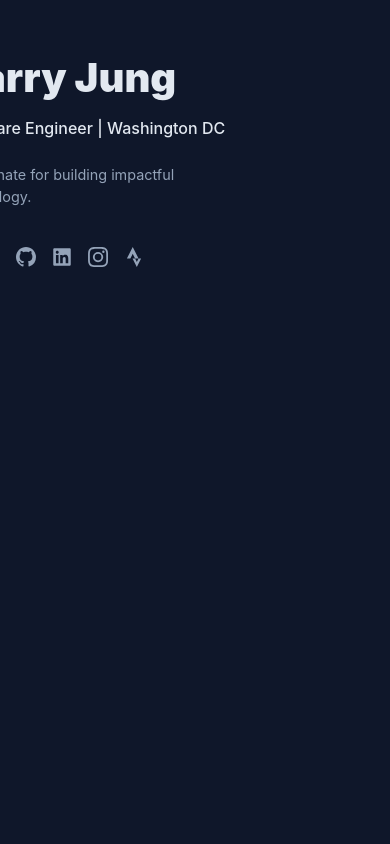
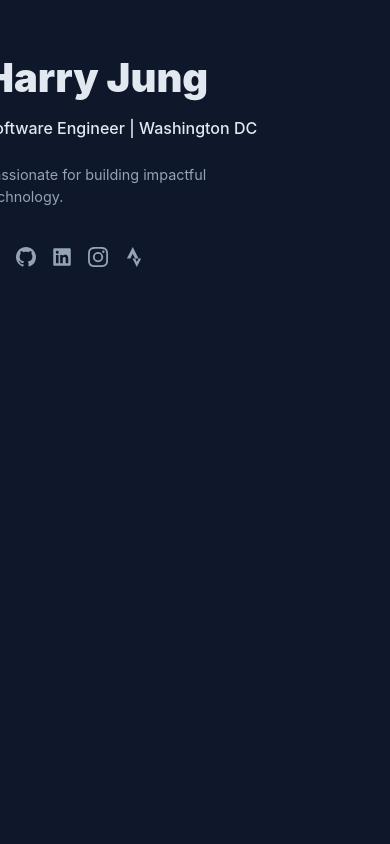
Before and after one commit to harryjng/personalWebsite, a React (Create React App) app: page / in a window 390 px wide. Shown: the top 844 px of the page. Built offline with nearby package versions, Linux system fonts and the light colour scheme.

Commit message:
testing mobile friendly for hero and platform

```diff
--- a/src/components/Hero.css
+++ b/src/components/Hero.css
@@ -64,7 +64,7 @@
     justify-content: flex-start;
     /* This stacks the items vertically */
     flex-direction: column;
-    margin-left: -4rem;
+    margin-left: -2rem;
 
   }
 
```
